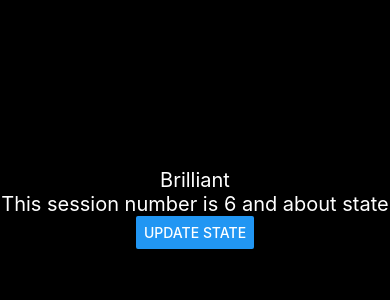
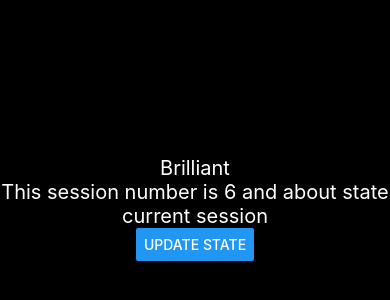
Before and after one commit to kwakyebrilliant/MainApp-mobile, a React Native app: screen / in a window 390 px wide. Shown: the part 214-514 px from the top of the page. Built offline with nearby package versions, Linux system fonts and the light colour scheme.

Commit message:
current added

```diff
--- a/App.js
+++ b/App.js
@@ -4,15 +4,20 @@ import {Button, StyleSheet, Text, View} from 'react-native';
 const App = () => {
   const [name, setName] = useState('Brilliant');
   const [session, setSession] = useState({number: 6, title: 'state'});
+  const [current, setCurrent] = useState(true);
   const onClickHandler = () => {
     setName('Programming with Brilliant');
     setSession({number: 7, title: 'Style'});
+    setCurrent(false);
   };
   return (
     <View style={styles.body}>
       <Text style={styles.text}>{name}</Text>
       <Text style={styles.text}>
         This session number is {session.number} and about {session.title}
+      </Text>
+      <Text style={styles.text}>
+        {current ? 'current session' : 'next session'}
       </Text>
       <Button title="Update state" onPress={onClickHandler} />
     </View>
```
